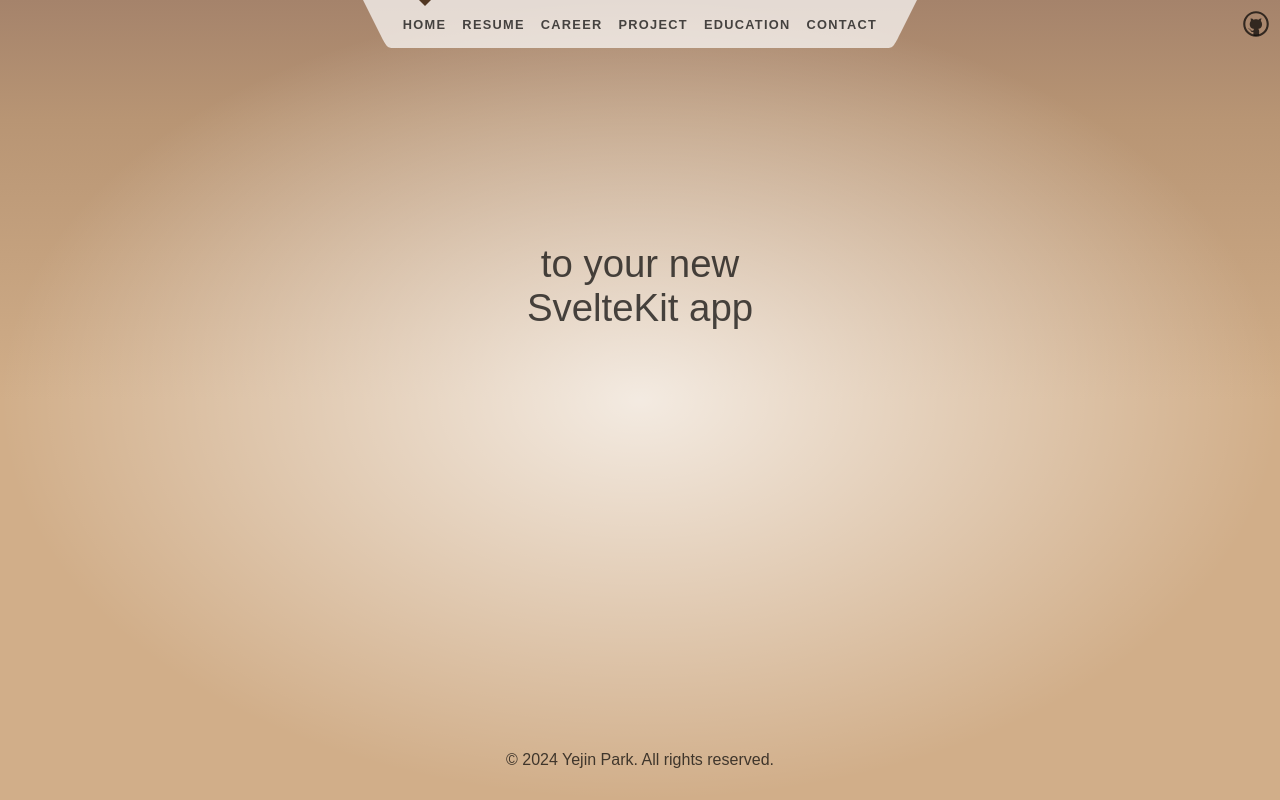
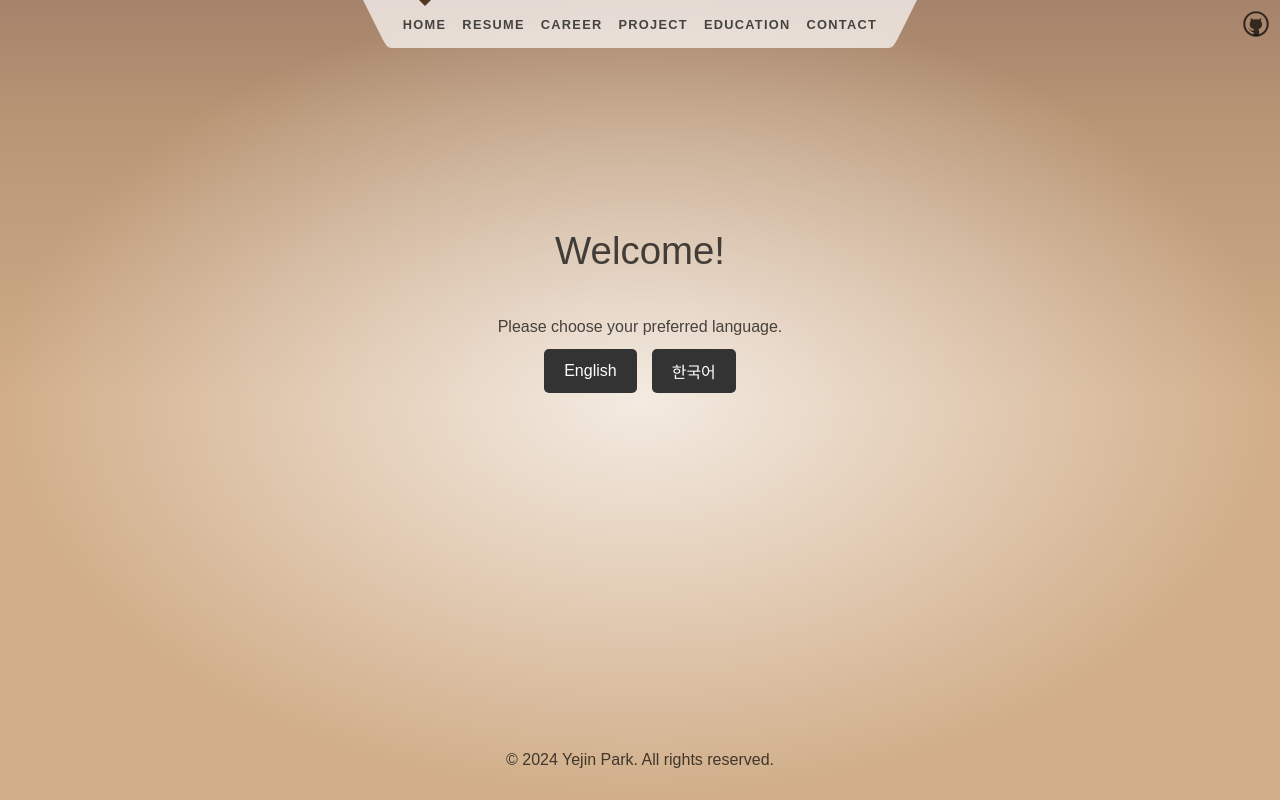
Before and after one commit to hellojennpark/hellojennpark.com, a SvelteKit app: page / in a window 1280 px wide. Built offline with nearby package versions, Linux system fonts and the light colour scheme.

Commit message:
Add language selection buttons to the page

```diff
--- a/src/routes/+page.svelte
+++ b/src/routes/+page.svelte
@@ -1,4 +1,11 @@
-<script>
+<script lang="ts">
+	    function redirectToLanguage(language: string) {
+        if (language === 'en') {
+            window.location.href = '/en';
+        } else if (language === 'ko') {
+            window.location.href = '/ko';
+        }
+    }
 </script>
 
 <svelte:head>
@@ -8,10 +15,13 @@
 
 <section>
 	<h1>
-		to your new<br />SvelteKit app
+		Welcome!
 	</h1>
-
-
+	<h2>Please choose your preferred language.</h2>
+    <div class="button-container">
+        <button on:click={() => redirectToLanguage('en')}>English</button>
+        <button on:click={() => redirectToLanguage('ko')}>한국어</button>
+    </div>
 </section>
 
 <style>
@@ -26,4 +36,24 @@
 	h1 {
 		width: 100%;
 	}
+
+	.button-container {
+        display: flex;
+        gap: 15px;
+    }
+
+    button {
+        background-color: #333;
+        color: white;
+        border: none;
+        padding: 10px 20px;
+        font-size: 16px;
+        cursor: pointer;
+        border-radius: 5px;
+        transition: background-color 0.3s;
+    }
+
+    button:hover {
+        background-color: #555;
+    }
 </style>
```
